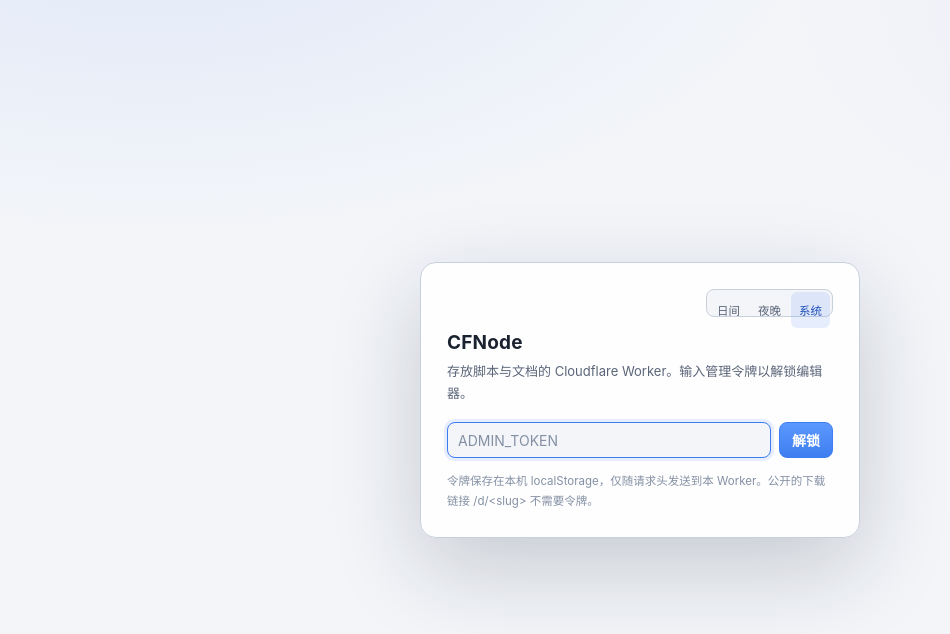
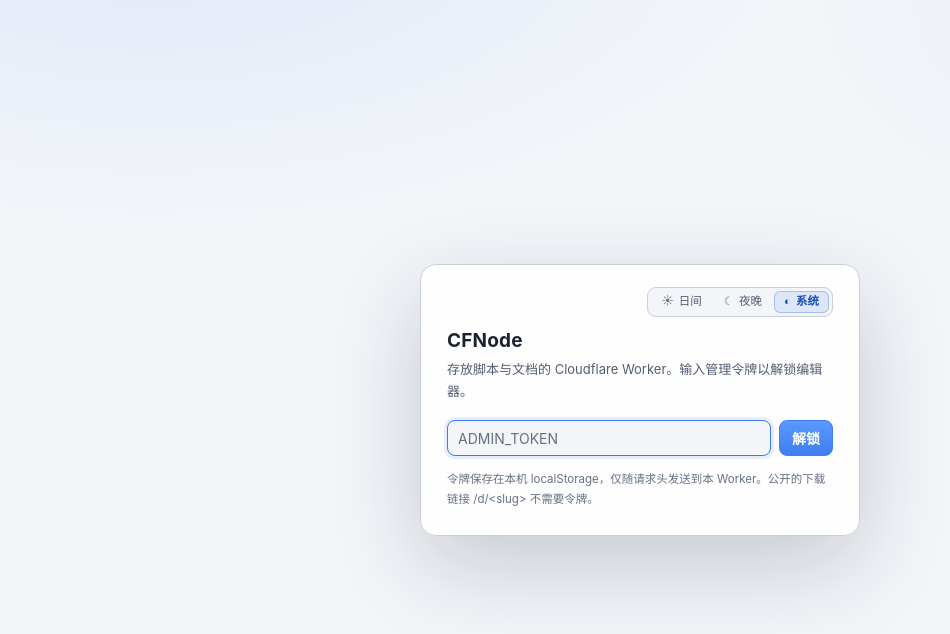
Before and after one commit to truewhile/TextLibrary, a website built with Vite: page index.html in a window 1280 px wide. Shown: the whole page, without its empty margins (0-950 px from the left). Built offline with nearby package versions, Linux system fonts and the light colour scheme.

Commit message:
bug处理

```diff
--- a/src/client/editor.ts
+++ b/src/client/editor.ts
@@ -49,6 +49,9 @@ function editorThemeExtension(theme: ResolvedTheme): Extension {
         "&": { backgroundColor: "transparent" },
         ".cm-content": { caretColor: "#7fa8ff" },
         ".cm-tooltip": { border: "1px solid #2f3746", backgroundColor: "#171b24" },
+        ".cm-panels": { backgroundColor: "#171b24", color: "#e7eaf0" },
+        ".cm-searchMatch": { backgroundColor: "rgba(77, 141, 255, 0.28)" },
+        ".cm-selectionMatch": { backgroundColor: "rgba(77, 141, 255, 0.18)" },
       }),
     ];
   }
@@ -61,8 +64,12 @@ function editorThemeExtension(theme: ResolvedTheme): Extension {
     },
     ".cm-activeLine": { backgroundColor: "rgba(26, 34, 48, 0.05)" },
     ".cm-activeLineGutter": { backgroundColor: "rgba(26, 34, 48, 0.05)" },
-    ".cm-gutters": { backgroundColor: "transparent", color: "#8490a3", border: "none" },
+    ".cm-gutters": { backgroundColor: "transparent", color: "#647084", border: "none" },
     ".cm-tooltip": { border: "1px solid #c8d0dc", backgroundColor: "#ffffff", color: "#1a2230" },
+    ".cm-panels": { backgroundColor: "#e9edf4", color: "#1a2230" },
+    ".cm-searchMatch": { backgroundColor: "rgba(59, 122, 239, 0.2)" },
+    ".cm-searchMatch.cm-searchMatch-selected": { backgroundColor: "rgba(59, 122, 239, 0.35)" },
+    ".cm-selectionMatch": { backgroundColor: "rgba(59, 122, 239, 0.14)" },
   });
 }
 
--- a/src/client/main.ts
+++ b/src/client/main.ts
@@ -96,25 +96,39 @@ function createThemeToggle(): HTMLElement {
     ariaLabel: "外观主题",
   });
 
+  const buttons = new Map<ThemePreference, HTMLButtonElement>();
+
   const paint = () => {
     const pref = getThemePreference();
-    host.replaceChildren(
-      ...THEME_OPTIONS.map((option) =>
-        el(
+    const resolvedLabel = getResolvedTheme() === "dark" ? "夜晚" : "日间";
+    for (const option of THEME_OPTIONS) {
+      const button = buttons.get(option.id);
+      if (!button) continue;
+      const active = pref === option.id;
+      button.classList.toggle("active", active);
+      button.setAttribute("aria-checked", active ? "true" : "false");
+      button.title =
+        option.id === "system" ? `${option.title}（当前：${resolvedLabel}）` : option.title;
+    }
+  };
+
+  for (const option of THEME_OPTIONS) {
+    const icon = el("span", { class: "theme-toggle-icon" }, [option.icon]);
+    icon.setAttribute("aria-hidden", "true");
+    const button = el(
       "button",
       {
         type: "button",
-            class: `theme-toggle-btn${pref === option.id ? " active" : ""}`,
+        class: "theme-toggle-btn",
         role: "radio",
-            ariaChecked: pref === option.id ? "true" : "false",
         title: option.title,
-            onclick: () => setThemePreference(option.id as ThemePreference),
+        onclick: () => setThemePreference(option.id),
       },
-          [option.label],
-        ),
-      ),
+      [icon, el("span", {}, [option.label])],
     );
-  };
+    buttons.set(option.id, button);
+    host.append(button);
+  }
 
   paint();
   const stop = onThemeChange(() => {
--- a/src/client/style.css
+++ b/src/client/style.css
@@ -7,7 +7,7 @@
   --line-strong: #2f3746;
   --text: #e7eaf0;
   --text-dim: #9aa4b6;
-  --text-faint: #6a7488;
+  --text-faint: #7d8799;
   --accent: #4d8dff;
   --accent-soft: rgba(77, 141, 255, 0.14);
   --accent-fg: #cfe0ff;
@@ -59,8 +59,8 @@ html[data-theme="light"] {
   --line: #dde3ec;
   --line-strong: #c8d0dc;
   --text: #1a2230;
-  --text-dim: #5a6578;
-  --text-faint: #8490a3;
+  --text-dim: #525d70;
+  --text-faint: #647084;
   --accent: #3b7aef;
   --accent-soft: rgba(59, 122, 239, 0.12);
   --accent-fg: #1f4fb8;
@@ -794,46 +794,79 @@ input.field::placeholder {
 
 .theme-toggle {
   display: inline-flex;
-  height: 28px;
-  padding: 2px;
+  align-items: center;
+  flex: 0 0 auto;
+  height: 30px;
+  padding: 3px;
   border: 1px solid var(--line-strong);
-  border-radius: 8px;
+  border-radius: 9px;
   background: var(--bg);
   gap: 2px;
 }
 
+.theme-toggle-row .theme-toggle {
+  display: flex;
+  width: 100%;
+}
+
 .theme-toggle-btn {
+  display: inline-flex;
+  align-items: center;
+  justify-content: center;
+  gap: 5px;
+  flex: 1 1 auto;
+  min-width: 0;
   height: 22px;
-  padding: 0 8px;
-  border: none;
+  padding: 0 9px;
+  border: 1px solid transparent;
   border-radius: 6px;
   background: transparent;
   color: var(--text-dim);
   font-size: 11.5px;
+  line-height: 1;
   cursor: pointer;
   white-space: nowrap;
+  transition: background 0.15s ease, border-color 0.15s ease, color 0.15s ease;
 }
 
 .theme-toggle-btn:hover {
   color: var(--text);
   background: var(--bg-elev-2);
+  border-color: var(--line);
+}
+
+.theme-toggle-btn:focus-visible {
+  outline: 2px solid var(--accent);
+  outline-offset: 1px;
 }
 
 .theme-toggle-btn.active {
   background: var(--accent-soft);
+  border-color: var(--accent-border);
   color: var(--accent-fg);
+  font-weight: 600;
+}
+
+.theme-toggle-icon {
+  display: inline-flex;
+  flex: 0 0 auto;
+  opacity: 0.8;
+}
+
+.theme-toggle-btn.active .theme-toggle-icon {
+  opacity: 1;
 }
 
 .theme-toggle-row {
   display: flex;
   align-items: center;
-  padding: 0 14px 10px;
+  padding: 0 14px 12px;
 }
 
 .gate-theme {
   display: flex;
   justify-content: flex-end;
-  margin: 0 0 14px;
+  margin: -4px 0 12px;
 }
 
 .editor-wrap {
@@ -1400,13 +1433,13 @@ input.field::placeholder {
   gap: 8px;
 }
 
-.gate-card input {
+.gate-card .row input {
   flex: 1;
   min-width: 0;
   height: 36px;
 }
 
-.gate-card button {
+.gate-card .row button {
   height: 36px;
 }
 
--- a/src/client/theme.ts
+++ b/src/client/theme.ts
@@ -3,10 +3,10 @@ export type ResolvedTheme = "light" | "dark";
 
 export const THEME_STORAGE_KEY = "cfnode.theme";
 
-export const THEME_OPTIONS: { id: ThemePreference; label: string; title: string }[] = [
-  { id: "light", label: "日间", title: "日间模式" },
-  { id: "dark", label: "夜晚", title: "夜晚模式" },
-  { id: "system", label: "系统", title: "跟随系统" },
+export const THEME_OPTIONS: { id: ThemePreference; label: string; title: string; icon: string }[] = [
+  { id: "light", label: "日间", title: "日间模式", icon: "☀" },
+  { id: "dark", label: "夜晚", title: "夜晚模式", icon: "☾" },
+  { id: "system", label: "系统", title: "跟随系统", icon: "◐" },
 ];
 
 type ThemeListener = (resolved: ResolvedTheme, preference: ThemePreference) => void;
--- a/vite.config.ts
+++ b/vite.config.ts
@@ -1,4 +1,6 @@
 import { defineConfig } from "vite";
+
+const worker = "http://127.0.0.1:8787";
 
 export default defineConfig({
   build: {
@@ -8,11 +10,14 @@ export default defineConfig({
   },
   server: {
     port: 5173,
+    // Keys starting with "^" are regexes; plain prefixes like "/s" would also
+    // match "/src/...", which made Vite proxy its own module requests to the
+    // Worker and broke the dev server.
     proxy: {
-      "/api": "http://127.0.0.1:8787",
-      "/d": "http://127.0.0.1:8787",
-      "/v": "http://127.0.0.1:8787",
-      "/s": "http://127.0.0.1:8787"
+      "^/api(/|$)": worker,
+      "^/d/": worker,
+      "^/v/": worker,
+      "^/s/": worker
     }
   }
 });
```
Lines whose indentation alone changed are shown as unchanged.
